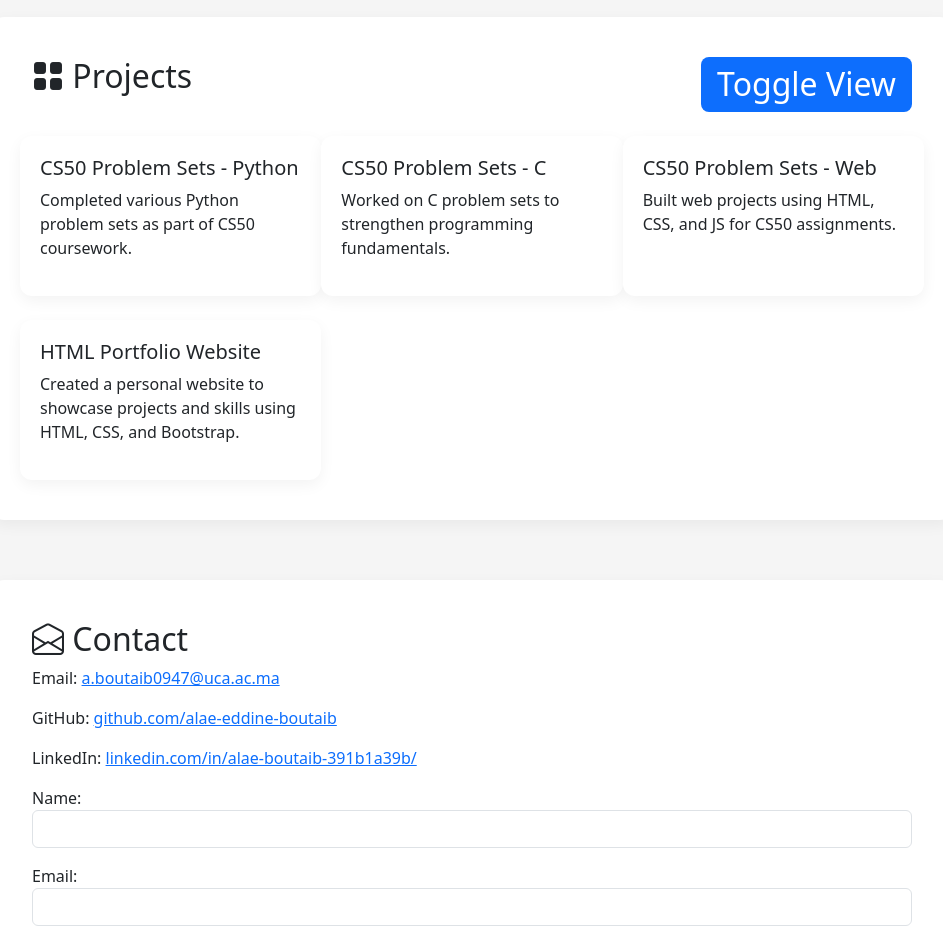
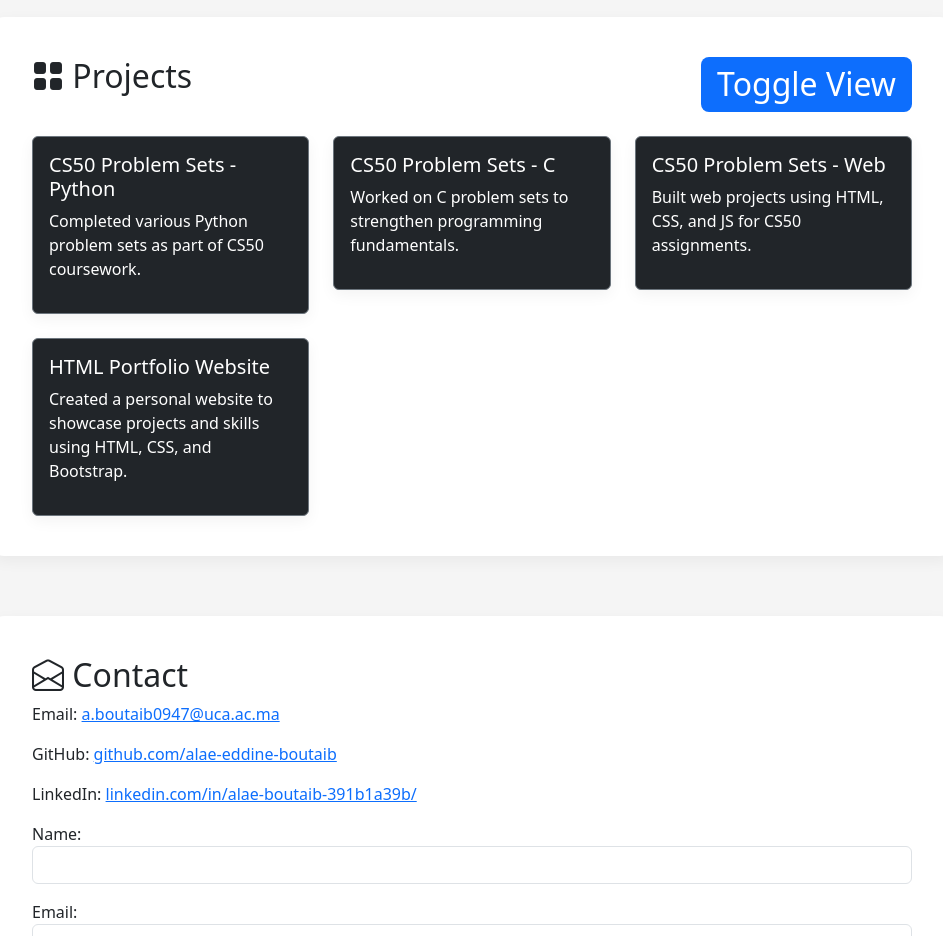
Before and after one commit to Alae-Eddine-Boutaib/CV-interactif-Alae-eddine-Boutaib, a plain HTML site: page index.html in a window 1280 px wide. Shown: the part 1920-2856 px from the top of the page, without its empty margins (288-1231 px from the left). Drawn offline with nearby package versions, Linux system fonts and the light colour scheme.

```diff
--- a/index.html
+++ b/index.html
@@ -74,24 +74,38 @@
                 <h2><i class="bi bi-grid-fill"></i> Projects <span class="toggle-btn" onclick="toggleProjects()">Toggle View</span></h2>
 
                 <div id="projectContainer" class="row g-4 mt-3">
-                    <div class="col-md-4 project-card">
+
+                    <div class="col-md-4">
+                        <div class="project-card p-3 bg-dark text-white border border-secondary rounded">
                             <h5>CS50 Problem Sets - Python</h5>
                             <p>Completed various Python problem sets as part of CS50 coursework.</p>
                         </div>
-                    <div class="col-md-4 project-card">
+                    </div>
+
+                    <div class="col-md-4">
+                        <div class="project-card p-3 bg-dark text-white border border-secondary rounded">
                             <h5>CS50 Problem Sets - C</h5>
                             <p>Worked on C problem sets to strengthen programming fundamentals.</p>
                         </div>
-                    <div class="col-md-4 project-card">
+                    </div>
+
+                    <div class="col-md-4">
+                        <div class="project-card p-3 bg-dark text-white border border-secondary rounded">
                             <h5>CS50 Problem Sets - Web</h5>
                             <p>Built web projects using HTML, CSS, and JS for CS50 assignments.</p>
                         </div>
-                    <div class="col-md-4 project-card">
+                    </div>
+
+                    <div class="col-md-4">
+                        <div class="project-card p-3 bg-dark text-white border border-secondary rounded">
                             <h5>HTML Portfolio Website</h5>
                             <p>Created a personal website to showcase projects and skills using HTML, CSS, and Bootstrap.</p>
                         </div>
                     </div>
+
+                </div>
             </section>
+
 
             <section id="contact" class="section-block">
                 <h2><i class="bi bi-envelope-open"></i> Contact</h2>
--- a/style.css
+++ b/style.css
@@ -25,3 +25,12 @@
 
 .progress { position:relative; height:25px; }
 .progress span { position:absolute; right:10px; top:0; font-weight:bold; color:#fff; line-height:25px; }
+
+.project-card {
+    transition: transform 0.2s ease, background-color 0.2s ease;
+}
+
+.project-card:hover {
+    transform: scale(1.03);
+    background-color: #1a1a1a !important;
+}
```
Lines whose indentation alone changed are shown as unchanged.
